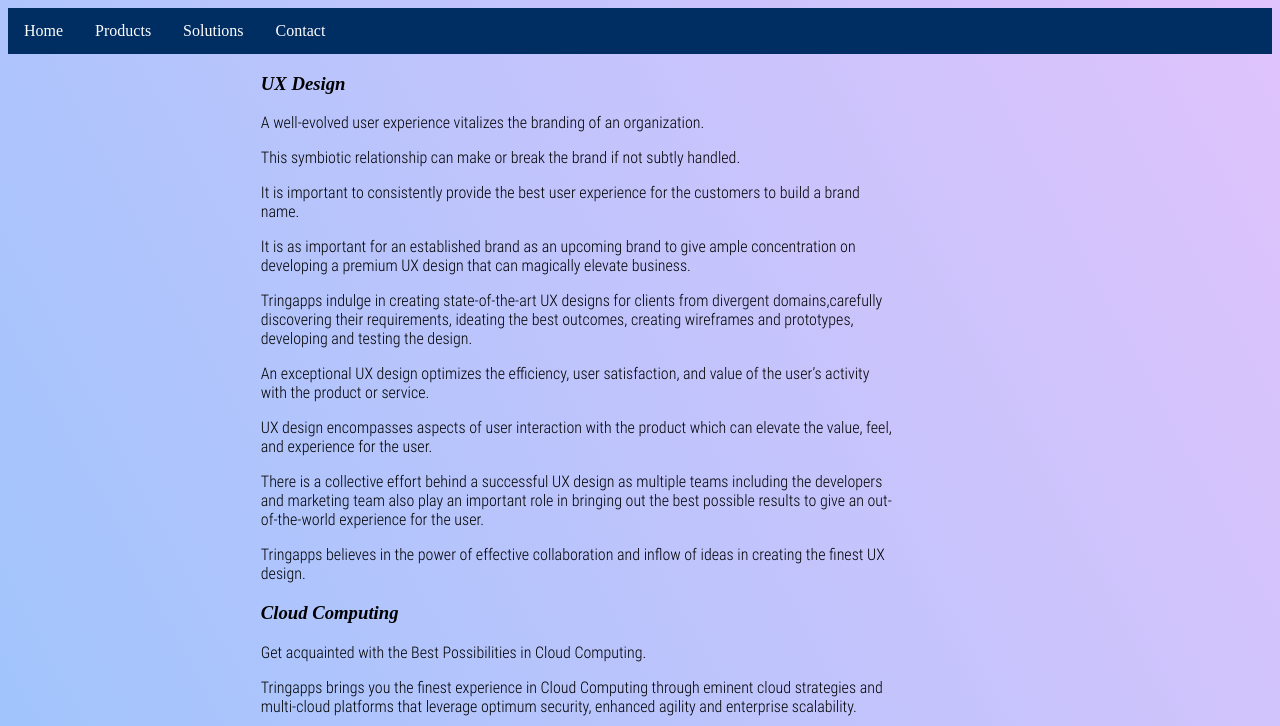
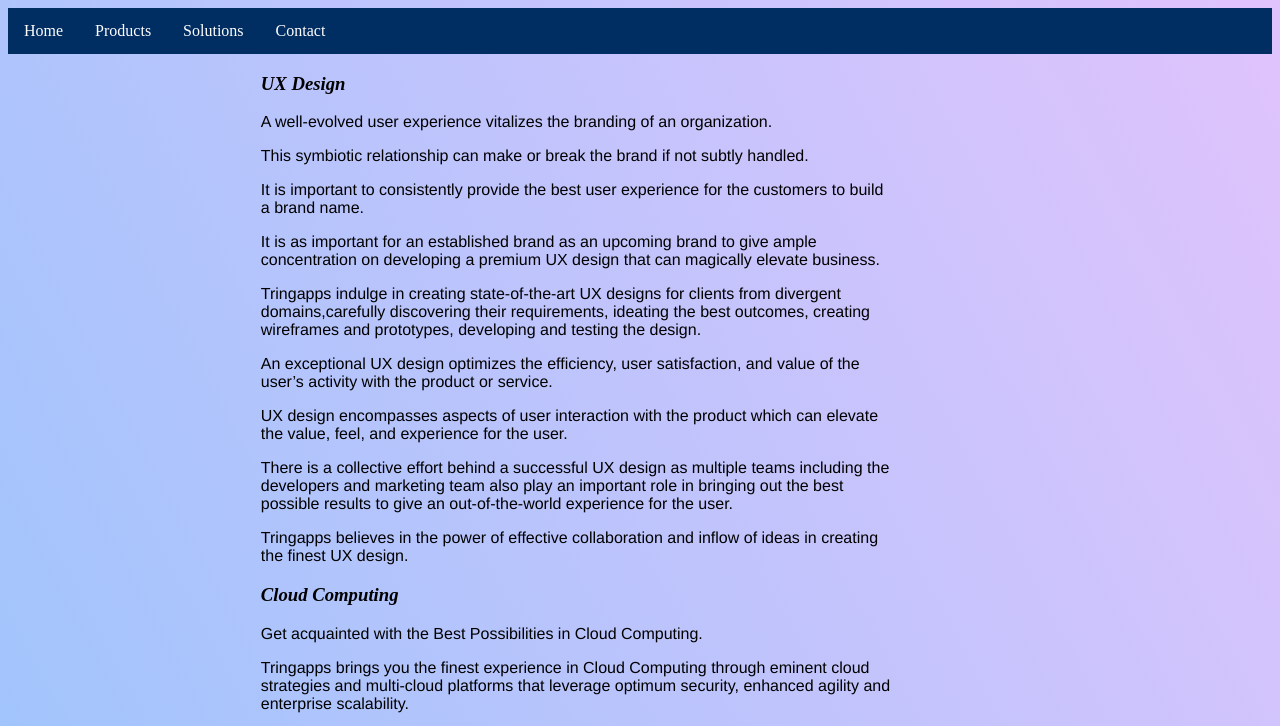
Before and after one commit to bala-tringapps/Site_Navigation, a plain HTML site: page Navigation_Bar/index.html in a window 1280 px wide. Shown: the top 726 px of the page. Drawn offline with Linux system fonts and the light colour scheme.

Commit message:
Update main.css

```diff
--- a/Navigation_Bar/main.css
+++ b/Navigation_Bar/main.css
@@ -1,7 +1,4 @@
-@font-face {
-    font-family: RobotoCondensed-Light;
-    src: url(./Roboto_Condensed/RobotoCondensed-Light.ttf) format(truetype);
-}
+
 body{
     background-color: #8EC5FC;
     background-image: linear-gradient(62deg, #8EC5FC 0%, #E0C3FC 100%);
@@ -11,7 +8,7 @@ body{
 
 }
 p{
-    font-family: RobotoCondensed-Light;
+    font-family: Helvetica, Arial, Verdana, Tahoma, sans-serif;
 }
 ul {
     list-style-type: none;
```
